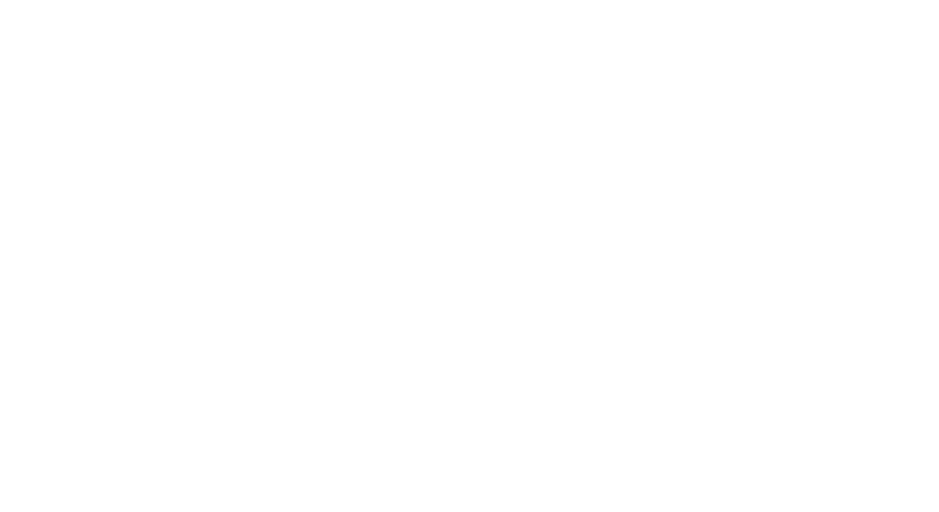
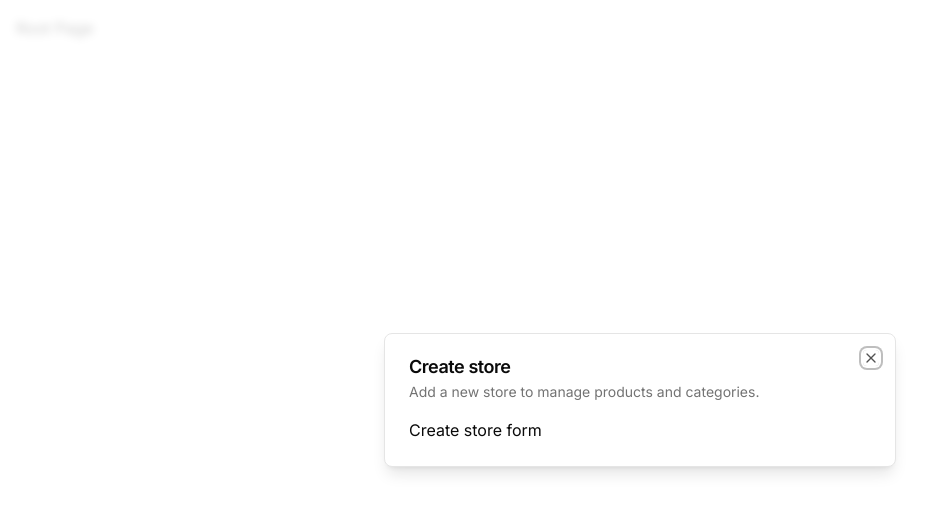
Before and after one commit to Delvoid/ecom-admin, a Next.js app: page / in a window 1280 px wide. Shown: the top 512 px of the page, without its empty margins (0-939 px from the left). Built offline with nearby package versions, Linux system fonts and the light colour scheme.

Commit message:
reusable modal

```diff
--- a/package.json
+++ b/package.json
@@ -28,6 +28,7 @@
     "tailwind-merge": "^1.13.2",
     "tailwindcss": "3.3.2",
     "tailwindcss-animate": "^1.0.6",
-    "typescript": "5.1.6"
+    "typescript": "5.1.6",
+    "zustand": "^4.3.8"
   }
 }
--- a/src/app/(root)/page.tsx
+++ b/src/app/(root)/page.tsx
@@ -1,9 +1,15 @@
-import { UserButton } from '@clerk/nextjs';
+'use client';
+
+import { useStoreModal } from '@/hooks/use-store-modal';
+import { useEffect } from 'react';
 
 export default function Root() {
-  return (
-    <div className="p-4">
-      <UserButton afterSignOutUrl="/" />
-    </div>
-  );
+  const { isOpen, onOpen } = useStoreModal();
+
+  useEffect(() => {
+    if (!isOpen) {
+      onOpen();
+    }
+  }, [isOpen, onOpen]);
+  return <div className="p-4">Root Page</div>;
 }
--- a/src/app/layout.tsx
+++ b/src/app/layout.tsx
@@ -2,19 +2,23 @@
 import { Inter } from 'next/font/google';
 
 import { ClerkProvider } from '@clerk/nextjs';
+import { ModalProvider } from '@/providers/modal-provider';
 
 const inter = Inter({ subsets: ['latin'] });
 
 export const metadata = {
   title: 'Admin Dashboard',
-  description: 'ecommerce admin dashboard',
+  description: 'e-commerce admin dashboard',
 };
 
 export default function RootLayout({ children }: { children: React.ReactNode }) {
   return (
     <ClerkProvider>
       <html lang="en">
-        <body className={inter.className}>{children}</body>
+        <body className={inter.className}>
+          <ModalProvider />
+          {children}
+        </body>
       </html>
     </ClerkProvider>
   );
--- /dev/null
+++ b/src/components/modals/store-modal.tsx
@@ -0,0 +1,18 @@
+import { Modal } from '@/components/ui/modal';
+import { useStoreModal } from '@/hooks/use-store-modal';
+
+const StoreModal = () => {
+  const { isOpen, onClose } = useStoreModal();
+  return (
+    <Modal
+      title="Create store"
+      description="Add a new store to manage products and categories."
+      isOpen={isOpen}
+      onClose={onClose}
+    >
+      Create store form
+    </Modal>
+  );
+};
+
+export default StoreModal;
--- /dev/null
+++ b/src/components/ui/dialog.tsx
@@ -0,0 +1,123 @@
+"use client"
+
+import * as React from "react"
+import * as DialogPrimitive from "@radix-ui/react-dialog"
+import { X } from "lucide-react"
+
+import { cn } from "@/lib/utils"
+
+const Dialog = DialogPrimitive.Root
+
+const DialogTrigger = DialogPrimitive.Trigger
+
+const DialogPortal = ({
+  className,
+  ...props
+}: DialogPrimitive.DialogPortalProps) => (
+  <DialogPrimitive.Portal className={cn(className)} {...props} />
+)
+DialogPortal.displayName = DialogPrimitive.Portal.displayName
+
+const DialogOverlay = React.forwardRef<
+  React.ElementRef<typeof DialogPrimitive.Overlay>,
+  React.ComponentPropsWithoutRef<typeof DialogPrimitive.Overlay>
+>(({ className, ...props }, ref) => (
+  <DialogPrimitive.Overlay
+    ref={ref}
+    className={cn(
+      "fixed inset-0 z-50 bg-background/80 backdrop-blur-sm data-[state=open]:animate-in data-[state=closed]:animate-out data-[state=closed]:fade-out-0 data-[state=open]:fade-in-0",
+      className
+    )}
+    {...props}
+  />
+))
+DialogOverlay.displayName = DialogPrimitive.Overlay.displayName
+
+const DialogContent = React.forwardRef<
+  React.ElementRef<typeof DialogPrimitive.Content>,
+  React.ComponentPropsWithoutRef<typeof DialogPrimitive.Content>
+>(({ className, children, ...props }, ref) => (
+  <DialogPortal>
+    <DialogOverlay />
+    <DialogPrimitive.Content
+      ref={ref}
+      className={cn(
+        "fixed left-[50%] top-[50%] z-50 grid w-full max-w-lg translate-x-[-50%] translate-y-[-50%] gap-4 border bg-background p-6 shadow-lg duration-200 data-[state=open]:animate-in data-[state=closed]:animate-out data-[state=closed]:fade-out-0 data-[state=open]:fade-in-0 data-[state=closed]:zoom-out-95 data-[state=open]:zoom-in-95 data-[state=closed]:slide-out-to-left-1/2 data-[state=closed]:slide-out-to-top-[48%] data-[state=open]:slide-in-from-left-1/2 data-[state=open]:slide-in-from-top-[48%] sm:rounded-lg md:w-full",
+        className
+      )}
+      {...props}
+    >
+      {children}
+      <DialogPrimitive.Close className="absolute right-4 top-4 rounded-sm opacity-70 ring-offset-background transition-opacity hover:opacity-100 focus:outline-none focus:ring-2 focus:ring-ring focus:ring-offset-2 disabled:pointer-events-none data-[state=open]:bg-accent data-[state=open]:text-muted-foreground">
+        <X className="h-4 w-4" />
+        <span className="sr-only">Close</span>
+      </DialogPrimitive.Close>
+    </DialogPrimitive.Content>
+  </DialogPortal>
+))
+DialogContent.displayName = DialogPrimitive.Content.displayName
+
+const DialogHeader = ({
+  className,
+  ...props
+}: React.HTMLAttributes<HTMLDivElement>) => (
+  <div
+    className={cn(
+      "flex flex-col space-y-1.5 text-center sm:text-left",
+      className
+    )}
+    {...props}
+  />
+)
+DialogHeader.displayName = "DialogHeader"
+
+const DialogFooter = ({
+  className,
+  ...props
+}: React.HTMLAttributes<HTMLDivElement>) => (
+  <div
+    className={cn(
+      "flex flex-col-reverse sm:flex-row sm:justify-end sm:space-x-2",
+      className
+    )}
+    {...props}
+  />
+)
+DialogFooter.displayName = "DialogFooter"
+
+const DialogTitle = React.forwardRef<
+  React.ElementRef<typeof DialogPrimitive.Title>,
+  React.ComponentPropsWithoutRef<typeof DialogPrimitive.Title>
+>(({ className, ...props }, ref) => (
+  <DialogPrimitive.Title
+    ref={ref}
+    className={cn(
+      "text-lg font-semibold leading-none tracking-tight",
+      className
+    )}
+    {...props}
+  />
+))
+DialogTitle.displayName = DialogPrimitive.Title.displayName
+
+const DialogDescription = React.forwardRef<
+  React.ElementRef<typeof DialogPrimitive.Description>,
+  React.ComponentPropsWithoutRef<typeof DialogPrimitive.Description>
+>(({ className, ...props }, ref) => (
+  <DialogPrimitive.Description
+    ref={ref}
+    className={cn("text-sm text-muted-foreground", className)}
+    {...props}
+  />
+))
+DialogDescription.displayName = DialogPrimitive.Description.displayName
+
+export {
+  Dialog,
+  DialogTrigger,
+  DialogContent,
+  DialogHeader,
+  DialogFooter,
+  DialogTitle,
+  DialogDescription,
+}
--- /dev/null
+++ b/src/components/ui/modal.tsx
@@ -0,0 +1,37 @@
+'use client';
+
+import {
+  Dialog,
+  DialogContent,
+  DialogDescription,
+  DialogHeader,
+  DialogTitle,
+} from '@/components/ui/dialog';
+
+interface ModalProps {
+  title: string;
+  description: string;
+  isOpen: boolean;
+  onClose: () => void;
+  children?: React.ReactNode;
+}
+
+export const Modal: React.FC<ModalProps> = ({ title, description, isOpen, onClose, children }) => {
+  const onChange = (open: boolean) => {
+    if (!open) {
+      onClose();
+    }
+  };
+
+  return (
+    <Dialog open={isOpen} onOpenChange={onChange}>
+      <DialogContent>
+        <DialogHeader>
+          <DialogTitle>{title}</DialogTitle>
+          <DialogDescription>{description}</DialogDescription>
+        </DialogHeader>
+        <div>{children}</div>
+      </DialogContent>
+    </Dialog>
+  );
+};
--- /dev/null
+++ b/src/hooks/use-store-modal.tsx
@@ -0,0 +1,13 @@
+import { create } from 'zustand';
+
+interface useStoreModalStore {
+  isOpen: boolean;
+  onOpen: () => void;
+  onClose: () => void;
+}
+
+export const useStoreModal = create<useStoreModalStore>((set) => ({
+  isOpen: false,
+  onOpen: () => set({ isOpen: true }),
+  onClose: () => set({ isOpen: false }),
+}));
--- /dev/null
+++ b/src/providers/modal-provider.tsx
@@ -0,0 +1,22 @@
+'use client';
+
+import StoreModal from '@/components/modals/store-modal';
+import { useEffect, useState } from 'react';
+
+export const ModalProvider = () => {
+  const [isMounted, setIsMounted] = useState(false);
+
+  useEffect(() => {
+    setIsMounted(true);
+  }, []);
+
+  if (!isMounted) {
+    return null;
+  }
+
+  return (
+    <>
+      <StoreModal />
+    </>
+  );
+};
```
Also changed, not shown: 1 other file (tests, documents, lock files or other folders).
